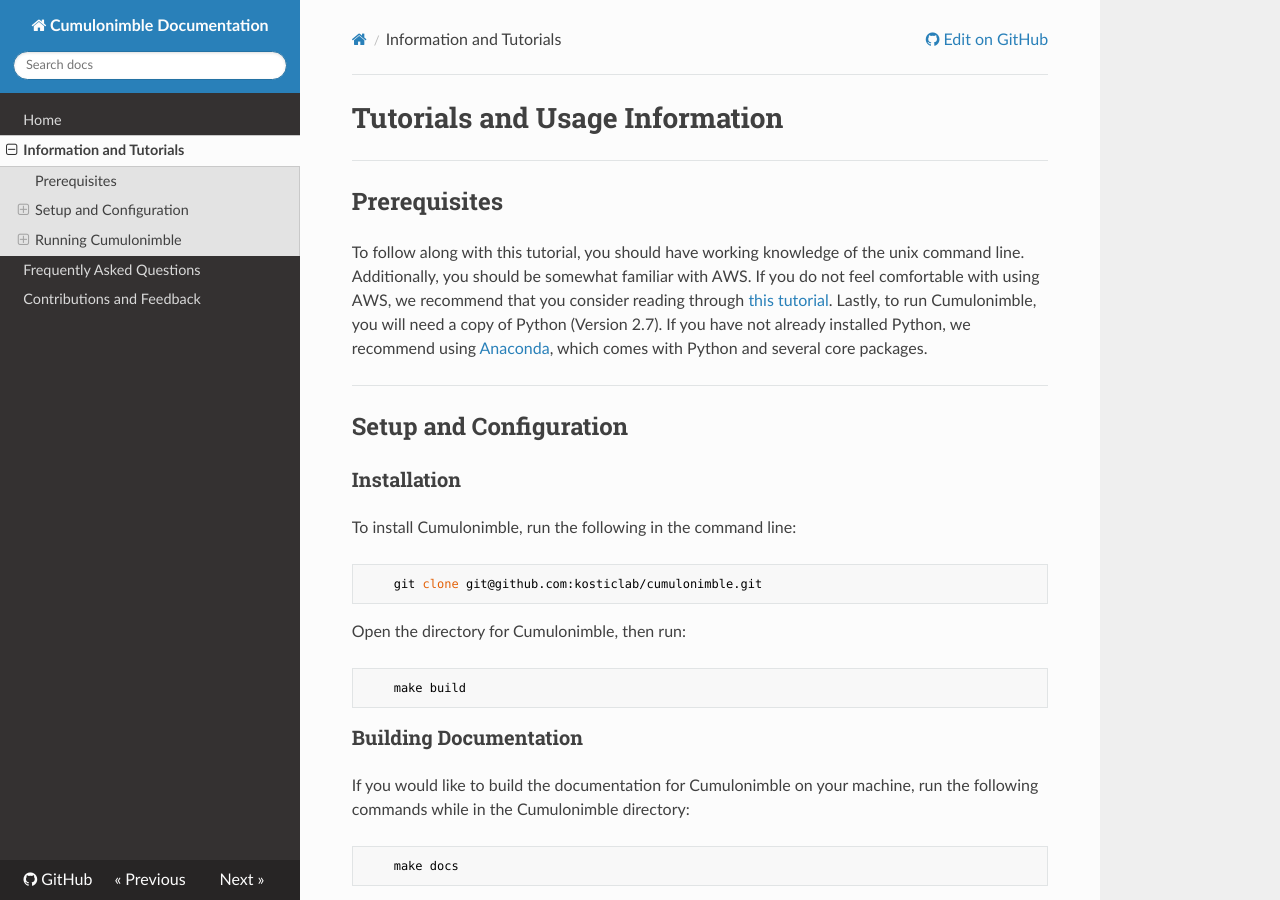
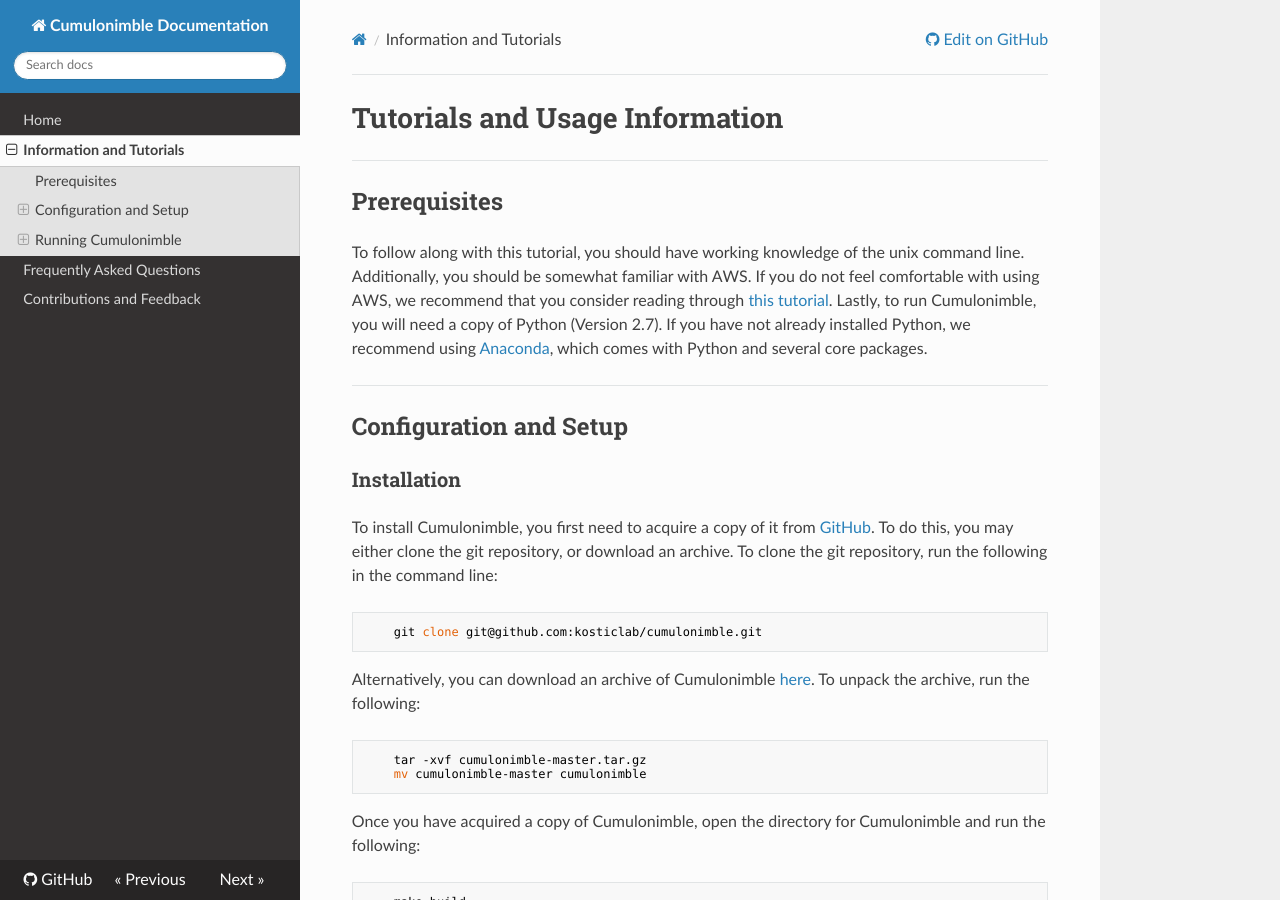
Before and after one commit to kosticlab/aether, an MkDocs documentation site: the page built from documentation/docs/tutorials.md, in a window 1280 px wide and 900 px high. Built offline with MkDocs 1.6.1, drawn with Linux system fonts in a browser that asks for light colours; nearby versions of some CDN libraries; old or Windows-style settings are respelled for this version of MkDocs.

Commit message:
More updates made in documentation

````diff
--- a/documentation/docs/tutorials.md
+++ b/documentation/docs/tutorials.md
@@ -11,15 +11,23 @@
 
 ---
 
-## Setup and Configuration
+## Configuration and Setup
 
 ### Installation
-To install Cumulonimble, run the following in the command line:
+To install Cumulonimble, you first need to acquire a copy of it from [GitHub](https://github.com/kosticlab/cumulonimble).
+To do this, you may either clone the git repository, or download an archive.
+To clone the git repository, run the following in the command line:
 ```sh
     git clone git@github.com:kosticlab/cumulonimble.git
 ```
+Alternatively, you can download an archive of Cumulonimble [here](https://github.com/kosticlab/diabimmune/archive/master.tar.gz).
+To unpack the archive, run the following:
+```sh
+    tar -xvf cumulonimble-master.tar.gz
+    mv cumulonimble-master cumulonimble
+```
 
-Open the directory for Cumulonimble, then run:
+Once you have acquired a copy of Cumulonimble, open the directory for Cumulonimble and run the following:
 ```sh
     make build
 ```
````
Also changed, not shown: documentation/docs/frequently_asked_questions.md (+10 -1 lines), documentation/docs/index.md (+21 -1 lines).
